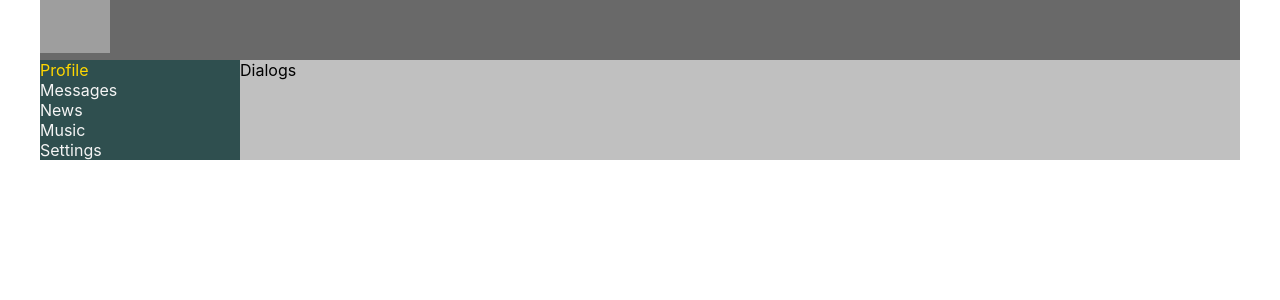
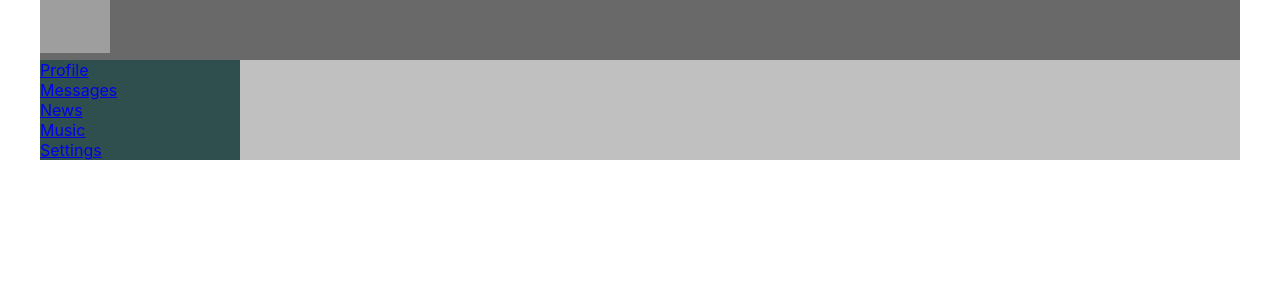
Before and after one commit to Nero28/social_network-react-js-, a React (Create React App) app: page / in a window 1280 px wide. Shown: the top 300 px of the page. Built offline with nearby package versions, Linux system fonts and the light colour scheme; grey boxes are pictures that could not be loaded.

Commit message:
add route(browserrouter)

```diff
--- a/package.json
+++ b/package.json
@@ -5,6 +5,7 @@
   "dependencies": {
     "react": "^16.8.6",
     "react-dom": "^16.8.6",
+    "react-router-dom": "^5.1.2",
     "react-scripts": "2.1.8"
   },
   "scripts": {
--- a/src/App.js
+++ b/src/App.js
@@ -4,18 +4,26 @@ import Header from './components/Header/Header';
 import Navbar from './components/Navbar/Navbar';
 import Profile from './components/Profile/Profile';
 import Dialogs from './components/Dialogs/Header/Dialogs';
+import Music from './components/Music/Header/Music';
+import News from './components/News/Header/News';
+import { Route, BrowserRouter } from 'react-router-dom';
+import Settings from './components/Settings/Header/Setiings';
 
 const App = () => {
   return (
-    <div className='app-wrapper'>
-      <Header />
-      <Navbar />
-      <div class = 'app-wrapper-content'>
-      <Dialogs />
+    <BrowserRouter>
+      <div className='app-wrapper'>
+        <Header />
+        <Navbar />
+        <div class='app-wrapper-content'>
+          <Route path ='/dialogs'  component = {Dialogs} />
+          <Route path ='/profile' component = {Profile} />
+          <Route path ='/news' component = {News} />
+          <Route path ='/music' component = {Music} />
+          <Route path ='/settings' component = {Settings} />
+        </div>
       </div>
-
-      { /*<Profile />*/}
-    </div>
+    </BrowserRouter>
   );
 }
 
--- a/src/components/Dialogs/Header/Dialogs.jsx
+++ b/src/components/Dialogs/Header/Dialogs.jsx
@@ -3,9 +3,9 @@ import s from './Dialogs.module.css';
 
 const Dialogs = (props) => {
     return (
-       <div>
-           Dialogs
-           </div>
+        <div>
+            Dialogs
+        </div>
     )
 }
 
--- a/src/components/Header/Header.jsx
+++ b/src/components/Header/Header.jsx
@@ -3,7 +3,7 @@ import s from './Header.module.css';
 
 const Header = () => {
     return <header className= {s.header}>
-        <img src='https://placeit-assets2.s3-accelerate.amazonaws.com/custom-pages/clothing-logo-maker/fun-logo-generator-for-a-skating-focused-apparel-brand-2592f-1024x1024.png'></img>
+        <img src='https://dynamic.brandcrowd.com/asset/logo/e39702a4-90f2-4790-afbd-d1d0209b495e/logo?v=4&text=Speech' />
     </header>
 }
 
--- /dev/null
+++ b/src/components/Music/Header/Music.jsx
@@ -0,0 +1,12 @@
+import React from 'react';
+import s from './Music.module.css';
+
+const Music = (props) => {
+    return (
+        <div>
+            Music
+        </div>
+    )
+}
+
+export default Music;
--- a/src/components/Navbar/Navbar.jsx
+++ b/src/components/Navbar/Navbar.jsx
@@ -1,23 +1,33 @@
 import React from 'react';
-import s from'./Navbar.module.css';
+import s from './Navbar.module.css';
 
 console.log(s);
 const Navbar = () => {
-  return <nav className= {s.nav}>
-    <div className = {`${s.item} ${s.active}`}>
+  return <nav className={s.nav}>
+    <div className={`${s.item} ${s.active}`}>
+      <a href='/profile'>
         Profile
+     </a>
     </div>
-    <div className = {s.item}>
+    <div className={s.item}>
+      <a href='/dialogs'>
         Messages
+    </a>
     </div>
-    <div className = {s.item}>
+    <div className={s.item}>
+      <a href='/news'>
         News
+      </a>
     </div>
-    <div className = {s.item}>
+    <div className={s.item}>
+      <a href='/music'>
         Music
+      </a>
     </div>
-    <div className = {s.item}>
+    <div className={s.item}>
+      <a href='/settings'>
         Settings
+      </a>
     </div>
   </nav>;
 }
--- /dev/null
+++ b/src/components/News/Header/News.jsx
@@ -0,0 +1,12 @@
+import React from 'react';
+import s from './News.module.css';
+
+const News = (props) => {
+    return (
+        <div>
+            News
+        </div>
+    )
+}
+
+export default News;
--- /dev/null
+++ b/src/components/Settings/Header/Setiings.jsx
@@ -0,0 +1,12 @@
+import React from 'react';
+import s from './Settings.module.css';
+
+const Settings = (props) => {
+    return (
+        <div>
+            Settings
+        </div>
+    )
+}
+
+export default Settings;
```
Also changed, not shown: src/components/Music/Header/Music.module.css (added), src/components/News/Header/News.module.css (added), src/components/Settings/Header/Settings.module.css (added), 1 other file (tests, documents, lock files or other folders). Lines whose indentation alone changed are shown as unchanged.
